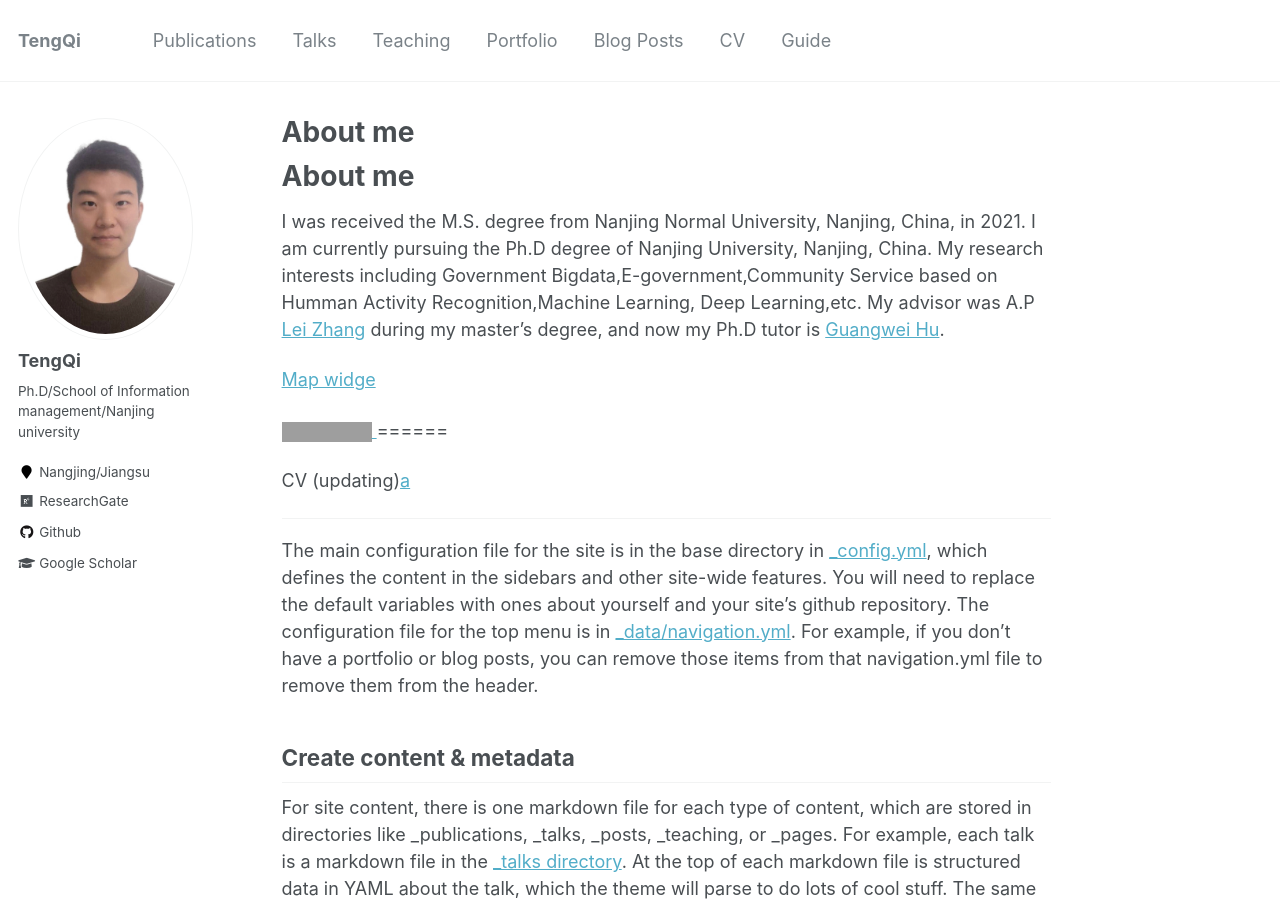
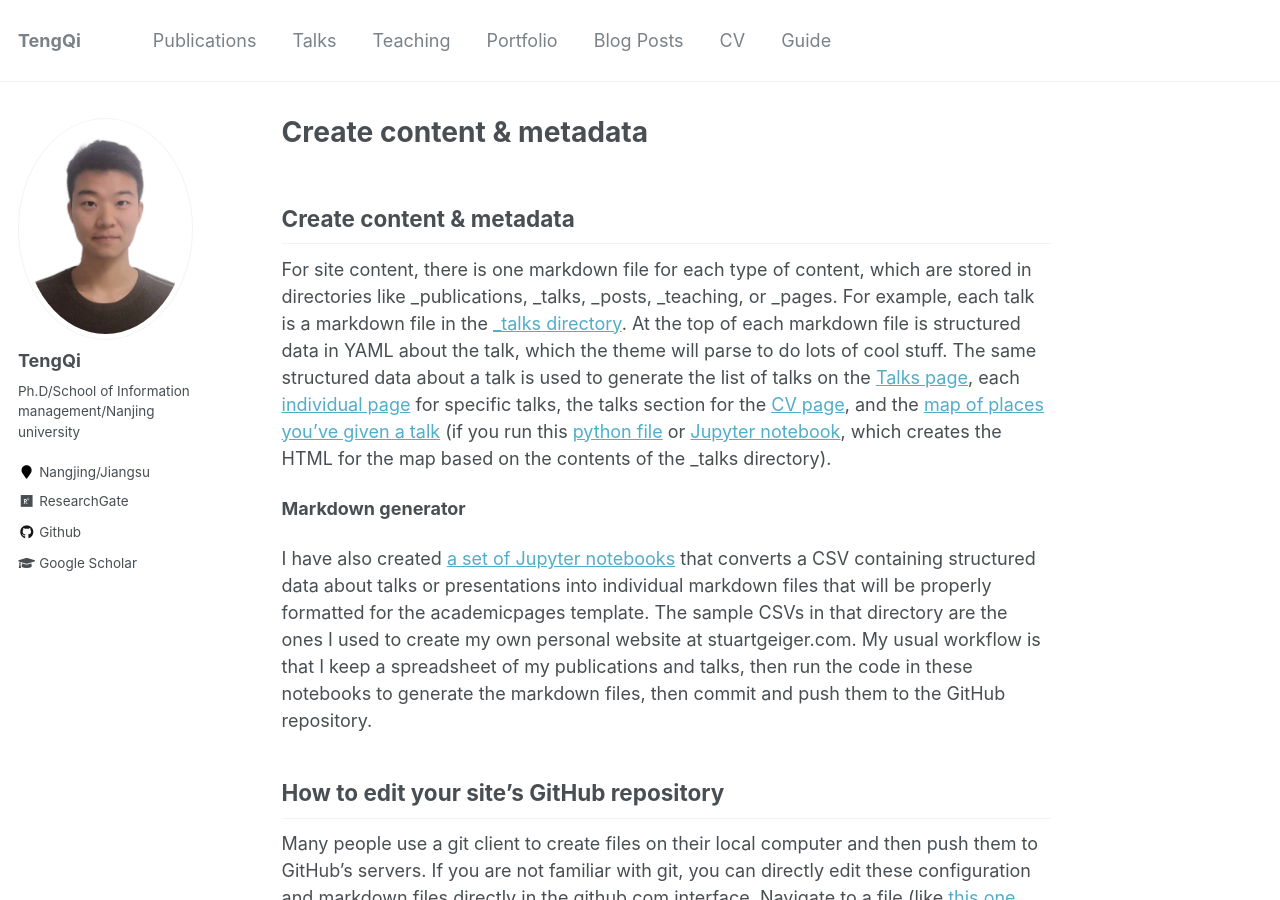
Before and after one commit to tengqi159/tengqi.github.io, a Jekyll site: the page built from _pages/about.md, in a window 1280 px wide and 900 px high. Built offline with Jekyll 4.4.1, drawn with Linux system fonts in a browser that asks for light colours; our own code applies the rules of GitHub Pages for plain Markdown files; grey boxes are pictures that could not be loaded.

Commit message:
Update about.md

```diff
--- a/_pages/about.md
+++ b/_pages/about.md
@@ -1,21 +1,4 @@
-About me
-========
-I was received the M.S. degree from Nanjing Normal University, Nanjing, China, in 2021. I am currently pursuing the Ph.D degree of Nanjing University, Nanjing, China.
-My research interests including Government Bigdata,E-government,Community Service based on Humman Activity Recognition,Machine Learning, Deep Learning,etc. My advisor was A.P [Lei Zhang](http://d.njnu.edu.cn/person/3288.html) during my master's degree, and now my Ph.D tutor is [Guangwei Hu](https://im.nju.edu.cn/hgw/list.htm).
 
-[Map widge](https://clustrmaps.com/site/1bkl9)
-
-<a href="https://clustrmaps.com/site/1bkl9">
-    <img src="http://www.clustrmaps.com/map_v2.png?d=Low9E1eDuwQC9_4r3QNfSbfjL1XZUwXz09oQFvUEK2s&cl=ffffff">
-</a>
-======
-
-CV (updating)[a](/files/paper1.pdf)
-
-
-
-------
-The main configuration file for the site is in the base directory in [_config.yml](https://github.com/academicpages/academicpages.github.io/blob/master/_config.yml), which defines the content in the sidebars and other site-wide features. You will need to replace the default variables with ones about yourself and your site's github repository. The configuration file for the top menu is in [_data/navigation.yml](https://github.com/academicpages/academicpages.github.io/blob/master/_data/navigation.yml). For example, if you don't have a portfolio or blog posts, you can remove those items from that navigation.yml file to remove them from the header.
 
 Create content & metadata
 ------
```
